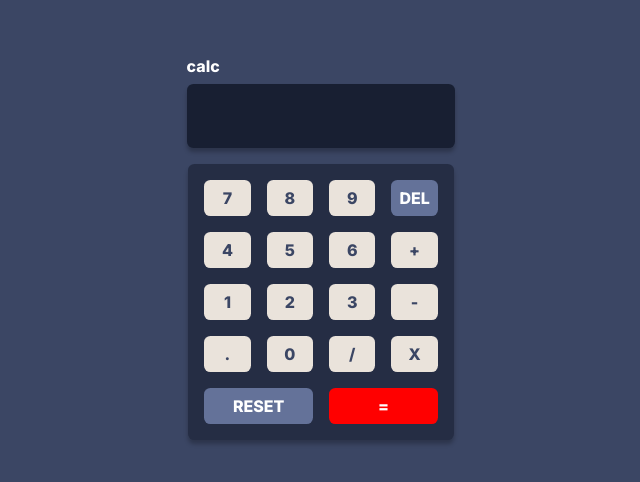
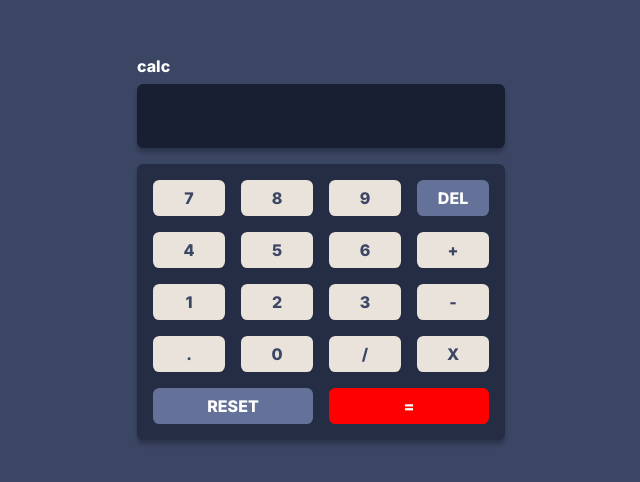
Before and after one commit to Omkarcode11/Calculator-basic, a plain HTML site: page index.html in a window 1280 px wide. Shown: the part 156-638 px from the top of the page, without its empty margins (319-959 px from the left). Drawn offline with Linux system fonts and the light colour scheme.

Commit message:
resize the calculator

```diff
--- a/index.css
+++ b/index.css
@@ -2,8 +2,6 @@
   display: none; /* Hide the scrollbar */
   right: 0;
 }
-
-
 
 * {
   user-select: none;
@@ -16,45 +14,39 @@
   font-style: normal;
 }
 
-.title{
-    padding: 0.5rem 0rem ;
+.title {
+  padding: 0.5rem 0rem;
   color: #ffffff;
   text-align: start;
-  width: 16.8rem;
+  width: 23rem;
 
-  min-width: 10rem;
-  max-width: 50rem;
 }
 
-h1{
-    overflow: auto;
+h1 {
+  overflow: auto;
 }
 
 .display {
-
   display: flex;
   overflow: scroll;
+  width: 23rem;
   justify-content: end;
   align-items: end;
-  width: 16.8rem;
   height: 4rem;
-  min-width: 10rem;
-  max-width: 50rem;
   background-color: #181f32;
   margin-bottom: 1rem;
-  /* text-align: end; */
   color: white;
   box-shadow: 0px 4px 4px 0px #00000040;
-
 }
 
-.keypad {
+div.keypad {
   display: grid;
   grid-template-rows: repeat(5, 1fr);
   grid-template-columns: repeat(4, 1fr);
   background-color: #252d44;
+  width: 23rem;
+  padding: 0.5rem 0.8rem;
   box-shadow: 0px 4px 4px 0px #00000040;
-
 }
 
 .keypad > div {
@@ -73,9 +65,9 @@ h1{
 
 .container {
   display: flex;
+  justify-content: center;
+  flex-direction: column;
   align-items: center;
-  flex-direction: column;
-  justify-content: center;
   background-color: #3b4664;
   height: 100vh;
   margin: auto;
@@ -83,18 +75,16 @@ h1{
 
 .container > div {
   padding: 0.5rem;
-  min-width: 10rem;
-  max-width: 50rem;
   border-radius: 0.4rem;
 }
 
-div.equal {
+#equal {
   background-color: red;
   color: #ffffff;
   grid-column-start: 3;
   grid-column-end: 5;
 }
-div.reset {
+#reset {
   background-color: #647299;
   color: #ffffff;
   grid-column-start: 1;
--- a/index.html
+++ b/index.html
@@ -13,7 +13,7 @@
   </head>
   <body>
     <div class="container">
-        <p class="title">calc</p>
+      <p class="title">calc</p>
       <div class="display">
         <h1 id="result"></h1>
       </div>
@@ -34,8 +34,8 @@
         <div class="zero">0</div>
         <div class="divide">/</div>
         <div class="into">X</div>
-        <div class="reset">RESET</div>
-        <div class="equal">=</div>
+        <div class="reset" id="reset">RESET</div>
+        <div class="equal" id="equal">=</div>
       </div>
     </div>
 
```
